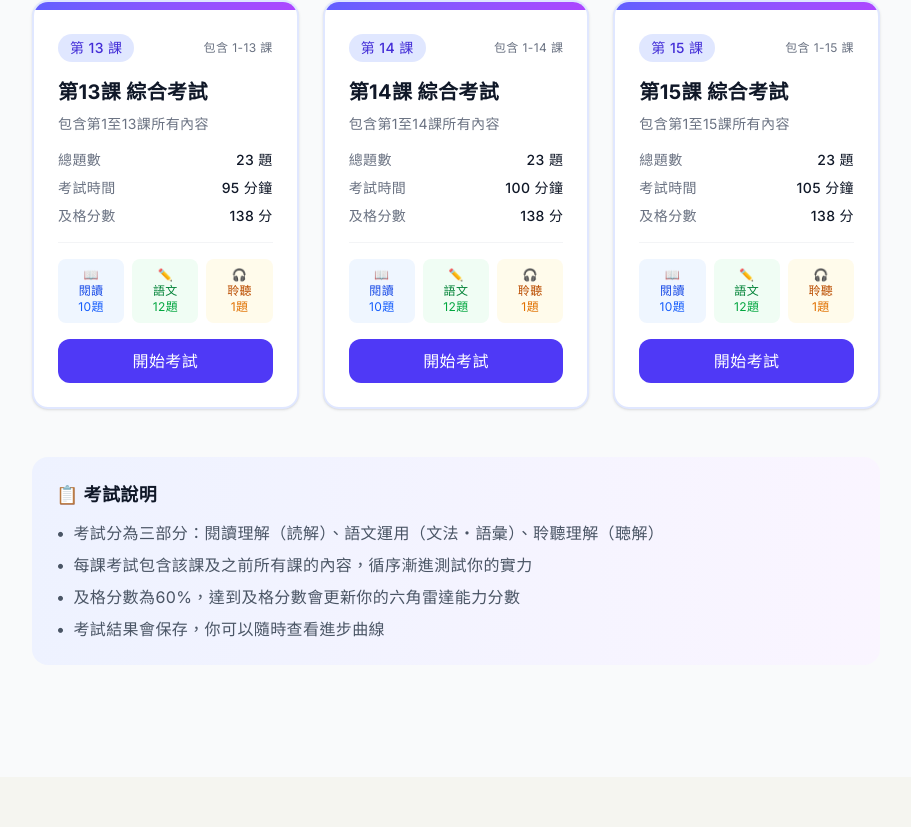
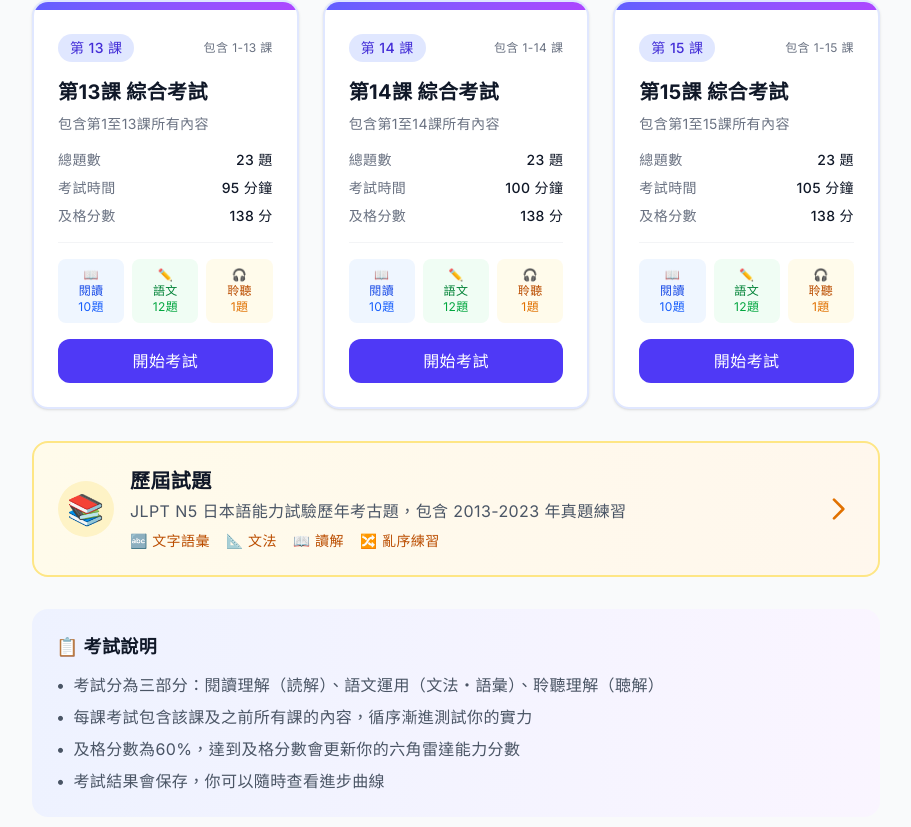
Before and after one commit to kermit-tam/leehongor-website, a Next.js app: page /exam in a window 1280 px wide. Shown: the part 2049-2876 px from the top of the page, without its empty margins (184-1095 px from the left). Before the commit the page ends 2826 px from the top, so only its background shows below. Built offline with nearby package versions, Linux system fonts and the light colour scheme; no server answers; the database is empty; sample sign-in values are in the browser's storage.

Commit message:
Add 歷屆試題入口 to exam page

```diff
--- a/src/app/exam/page.tsx
+++ b/src/app/exam/page.tsx
@@ -255,12 +255,50 @@ export default function ExamPage() {
         })}
       </div>
 
+      {/* 歷屆試題入口 */}
+      <motion.div
+        initial={{ opacity: 0, y: 20 }}
+        animate={{ opacity: 1, y: 0 }}
+        transition={{ delay: 0.4 }}
+        className="mt-8"
+      >
+        <a
+          href="/jlpt-exam"
+          className="block bg-gradient-to-r from-amber-50 to-orange-50 rounded-2xl p-6 border-2 border-amber-200 hover:border-amber-300 transition-all group"
+        >
+          <div className="flex items-center justify-between">
+            <div className="flex items-center gap-4">
+              <div className="w-14 h-14 bg-amber-100 rounded-full flex items-center justify-center text-3xl group-hover:scale-110 transition-transform">
+                📚
+              </div>
+              <div>
+                <h3 className="text-xl font-bold text-gray-900">歷屆試題</h3>
+                <p className="text-gray-600 mt-1">
+                  JLPT N5 日本語能力試驗歷年考古題，包含 2013-2023 年真題練習
+                </p>
+                <div className="flex items-center gap-4 mt-2 text-sm text-amber-700">
+                  <span>🔤 文字語彙</span>
+                  <span>📐 文法</span>
+                  <span>📖 讀解</span>
+                  <span>🔀 亂序練習</span>
+                </div>
+              </div>
+            </div>
+            <div className="text-amber-600 group-hover:translate-x-2 transition-transform">
+              <svg className="w-8 h-8" fill="none" stroke="currentColor" viewBox="0 0 24 24">
+                <path strokeLinecap="round" strokeLinejoin="round" strokeWidth={2} d="M9 5l7 7-7 7" />
+              </svg>
+            </div>
+          </div>
+        </a>
+      </motion.div>
+
       {/* 說明 */}
       <motion.div
         initial={{ opacity: 0 }}
         animate={{ opacity: 1 }}
         transition={{ delay: 0.5 }}
-        className="mt-12 bg-gradient-to-r from-indigo-50 to-purple-50 rounded-2xl p-6"
+        className="mt-8 bg-gradient-to-r from-indigo-50 to-purple-50 rounded-2xl p-6"
       >
         <h3 className="text-lg font-bold text-gray-900 mb-3">📋 考試說明</h3>
         <ul className="space-y-2 text-gray-600">
```
